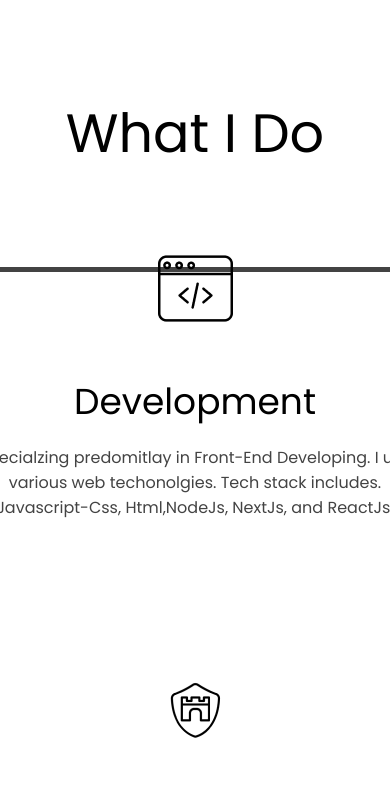
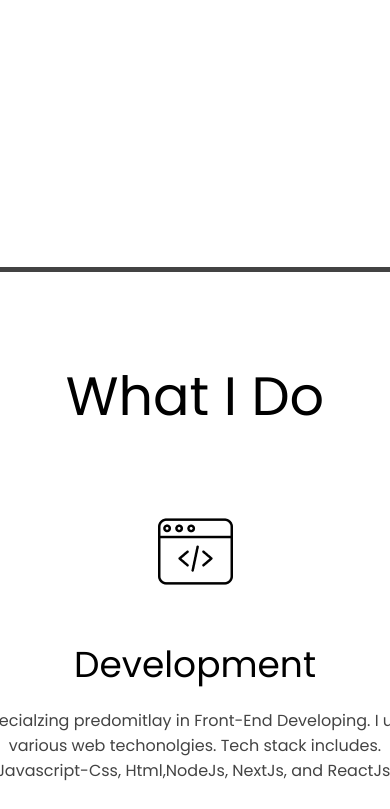
Before and after one commit to slimmsyd/DaPP-Portfolio-Site, a React (Create React App) app in the folder my_app/: page / in a window 390 px wide. Shown: the part 1156-1965 px from the top of the page. Built offline with nearby package versions, Linux system fonts and the light colour scheme.

Commit message:
changes to body media queriy

```diff
--- a/my_app/src/App.css
+++ b/my_app/src/App.css
@@ -294,7 +294,7 @@ h4 {
         text-align: center;
     }.body {
         height: 100vh;
-        justify-content: center;
+        padding-bottom: 32rem;
 
     }
     .heading_Contents {
--- a/my_app/src/components/styles/nav.css
+++ b/my_app/src/components/styles/nav.css
@@ -18,6 +18,7 @@
     min-height: 10vh;
     box-shadow: 0px 8px 4px rgba(173, 167, 167, 0.25);
     justify-content: space-between;
+    max-width: 100%;
 }
 #lightModeClick {
     transform: translateY(6px);
```
